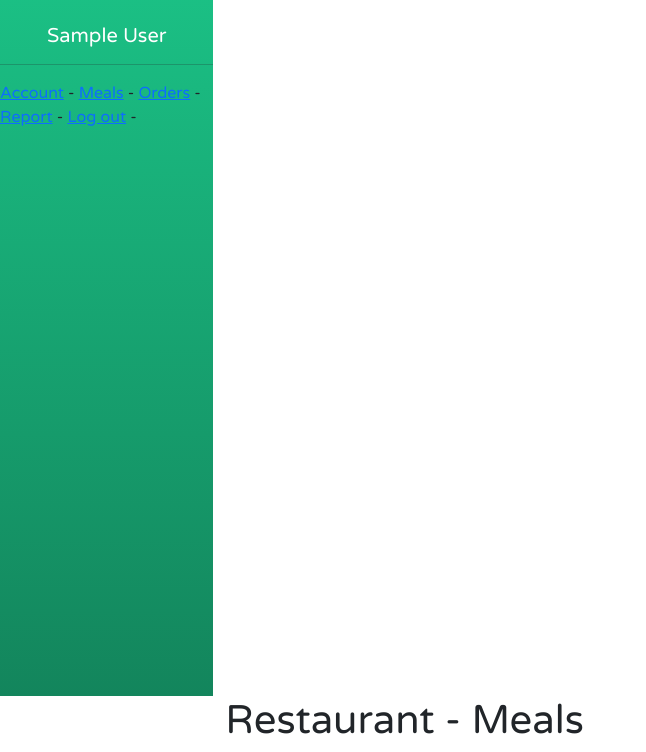
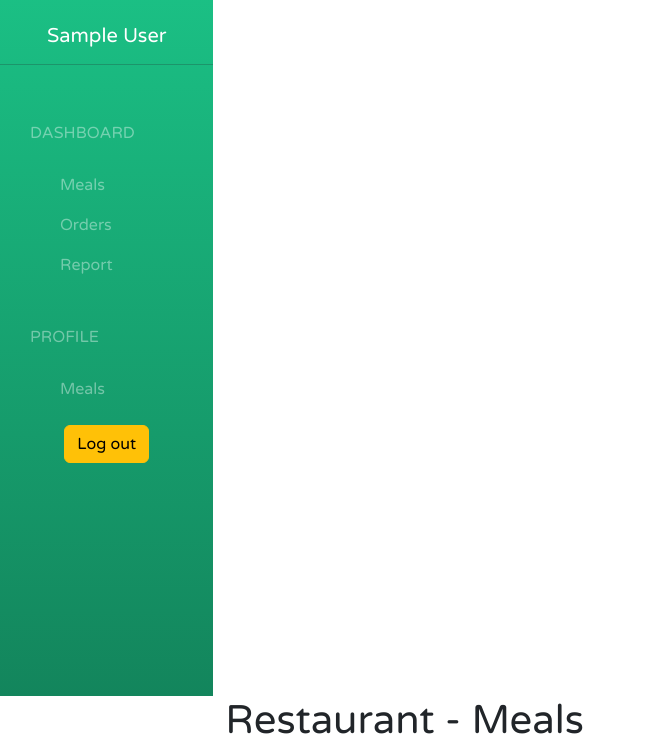
Before and after one commit to zd-prog/foodtasker, a Django app: page /restaurant/meal/ in a window 1280 px wide. Shown: the part 104-856 px from the top of the page, without its empty margins (0-646 px from the left). Run offline with Django 3.2, Linux system fonts and the light colour scheme; the visitor is signed in with stand-in values (Sample User, id 1); data that the repository does not hold is empty; some libraries are stand-ins or nearby versions.

Commit message:
Sidebar style

```diff
--- a/coreapp/static/css/styles.css
+++ b/coreapp/static/css/styles.css
@@ -49,3 +49,28 @@ body {
 .sidebar > div:first-child > h6 {
   color: #f8f8f873;
 }
+
+/* SIDE BAR LIST*/
+.sidebar .list-group > span {
+  color: #ffffff66;
+  display: block;
+  margin-top: 20px;
+  padding: 20px 30px;
+  font-size: 16px;
+  font-weight: 300;
+}
+
+.sidebar .list-group .list-group-item {
+  background-color: transparent;
+  color: #ffffff66;
+  border: 0;
+  padding-left: 60px;
+  padding-right: 30px;
+}
+
+.sidebar .list-group .list-group-item.active,
+.sidebar .list-group .list-group-item:focus,
+.sidebar .list-group .list-group-item:hover {
+  background-color: #097d53;
+  color: white;
+}
--- a/coreapp/templates/restaurant/base.html
+++ b/coreapp/templates/restaurant/base.html
@@ -11,15 +11,19 @@
 </div>
 <hr>
 
-<a href="{% url 'restaurant_account' %}">Account</a>
--
-<a href="{% url 'restaurant_meal' %}">Meals</a>
--
-<a href="{% url 'restaurant_order' %}">Orders</a>
--
-<a href="{% url 'restaurant_report' %}">Report</a>
--
-<a href="{% url 'restaurant_sign_out' %}">Log out</a>
--
+<div class="list-group">
+  <span class="text-uppercase">Dashboard</span>
+
+  <a href="{% url 'restaurant_meal' %}" class="list-group-item">Meals</a>
+  <a href="{% url 'restaurant_order' %}" class="list-group-item">Orders</a>
+  <a href="{% url 'restaurant_report' %}" class="list-group-item">Report</a>
+
+  <span class="text-uppercase">Profile</span>
+  <a href="{% url 'restaurant_account' %}" class="list-group-item">Meals</a>
+</div>
+
+<div class="text-center my-3 mx-3">
+  <a href="{% url 'restaurant_sign_out' %}" class="btn btn-warning btn-block">Log out</a>
+</div>
 
 {% endblock  %}
```
